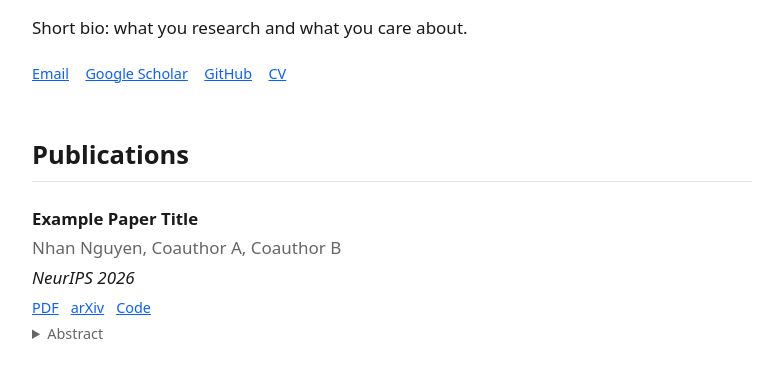
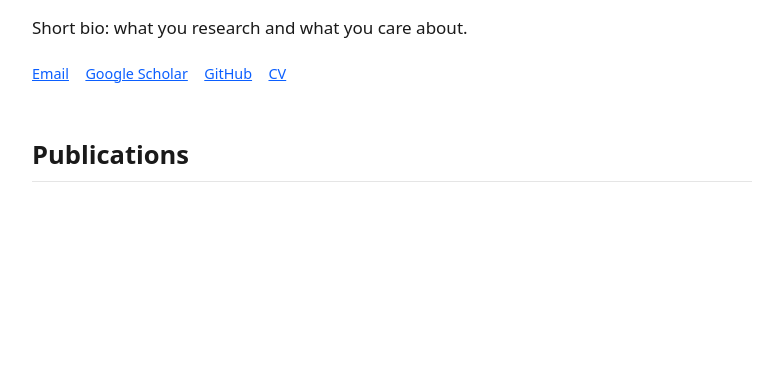
Before and after one commit to hiimnhan/hiimnhan.github.io, a plain HTML site: page index.html in a window 1280 px wide. Shown: the part 146-524 px from the top of the page, without its empty margins (248-1031 px from the left). Drawn offline with Linux system fonts and the light colour scheme.

Commit message:
Remove example paper
Co-Authored-By: Claude Sonnet 5.5 <noreply@anthropic.com>

```diff
--- a/index.html
+++ b/index.html
@@ -41,15 +41,8 @@
 
 <script>
 // Edit this list only. Newest first.
-const papers = [
-  {
-    title: "Example Paper Title",
-    authors: "Nhan Nguyen, Coauthor A, Coauthor B",
-    venue: "NeurIPS 2026",
-    abstract: "One-paragraph abstract goes here.",
-    links: { PDF: "papers/example.pdf", arXiv: "https://arxiv.org/abs/0000.00000", Code: "https://github.com/" }
-  },
-];
+// Entry shape: { title, authors, venue, abstract, links: { PDF: "url", Code: "url" } }
+const papers = [];
 
 const esc = s => String(s ?? "").replace(/[&<>"]/g, c => ({"&":"&amp;","<":"&lt;",">":"&gt;",'"':"&quot;"}[c]));
 document.getElementById("papers").innerHTML = papers.map(p => `
```
